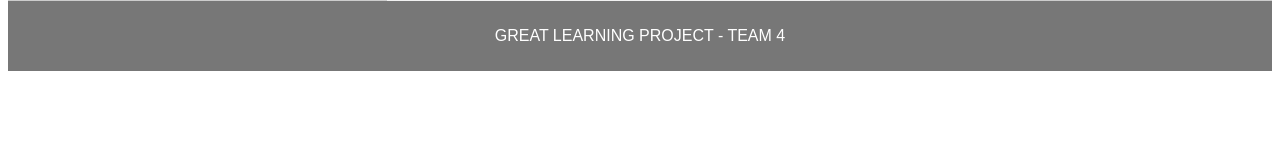
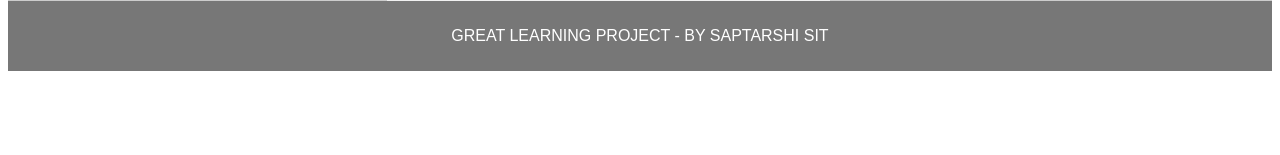
Before and after one commit to saptarshisitcoder/LOS-PREDICTION-HOSPITAL, a Flask app: page / in a window 1280 px wide. Shown: the part 645-800 px from the top of the page. Run offline with Flask 2, Linux system fonts and the light colour scheme; parts of the project's set-up code (start-up, migrations or seed data) failed here and were passed over.

Commit message:
Update index.html

```diff
--- a/templates/index.html
+++ b/templates/index.html
@@ -334,7 +334,7 @@ footer {
 </form>
 </section>
 <footer>
-  <p>GREAT LEARNING PROJECT - TEAM 4</p>
+  <p>GREAT LEARNING PROJECT - BY SAPTARSHI SIT</p>
 </footer>
 </body>
 </html>
```
